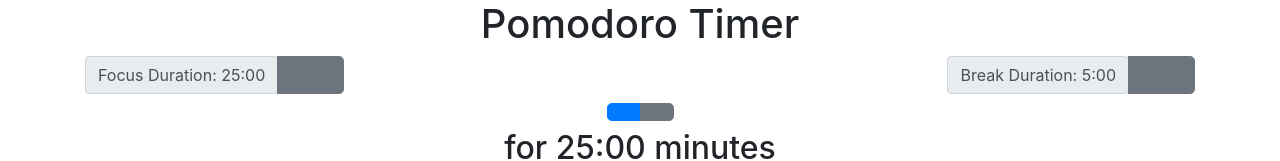
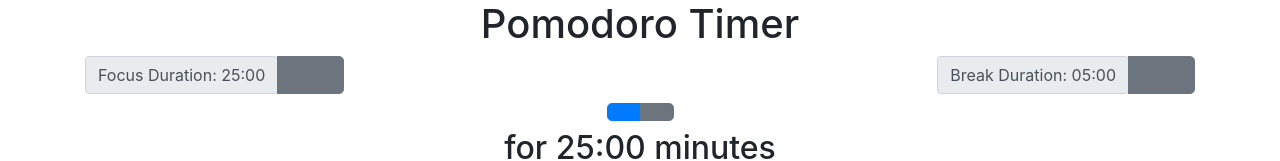
Before and after one commit to deanschwartz6/pomodoro, a React (Create React App) app: page / in a window 1280 px wide. Shown: the top 161 px of the page. Built offline with nearby package versions, Linux system fonts and the light colour scheme; a web font is replaced by a local one.

Commit message:
Added use of util *minutesToDuration* to display duration on focus and break

```diff
--- a/src/pomodoro/Pomodoro.js
+++ b/src/pomodoro/Pomodoro.js
@@ -1,6 +1,7 @@
 import React, { useState } from "react";
 import classNames from "../utils/class-names";
 import useInterval from "../utils/useInterval";
+import {minutesToDuration} from "../utils/duration";
 import ButtonHandler from "./ButtonHandler.js";
 
 // These functions are defined outside of the component to insure they do not have access to state
@@ -103,7 +104,7 @@ function Pomodoro() {
           <div className="input-group input-group-lg mb-2">
             <span className="input-group-text" data-testid="duration-focus">
               {/* TODO: Update this text to display the current focus session duration */}
-              Focus Duration: {focusDuration}:00
+              Focus Duration: {minutesToDuration(focusDuration)}
             </span>
             <div className="input-group-append">
               {/* TODO: Implement decreasing focus duration and disable during a focus or break session */}
@@ -132,7 +133,7 @@ function Pomodoro() {
             <div className="input-group input-group-lg mb-2">
               <span className="input-group-text" data-testid="duration-break">
                 {/* TODO: Update this text to display the current break session duration */}
-                Break Duration: {breakDuration}:00
+                Break Duration: {minutesToDuration(breakDuration)}
               </span>
               <div className="input-group-append">
                 {/* TODO: Implement decreasing break duration and disable during a focus or break session*/}
```
